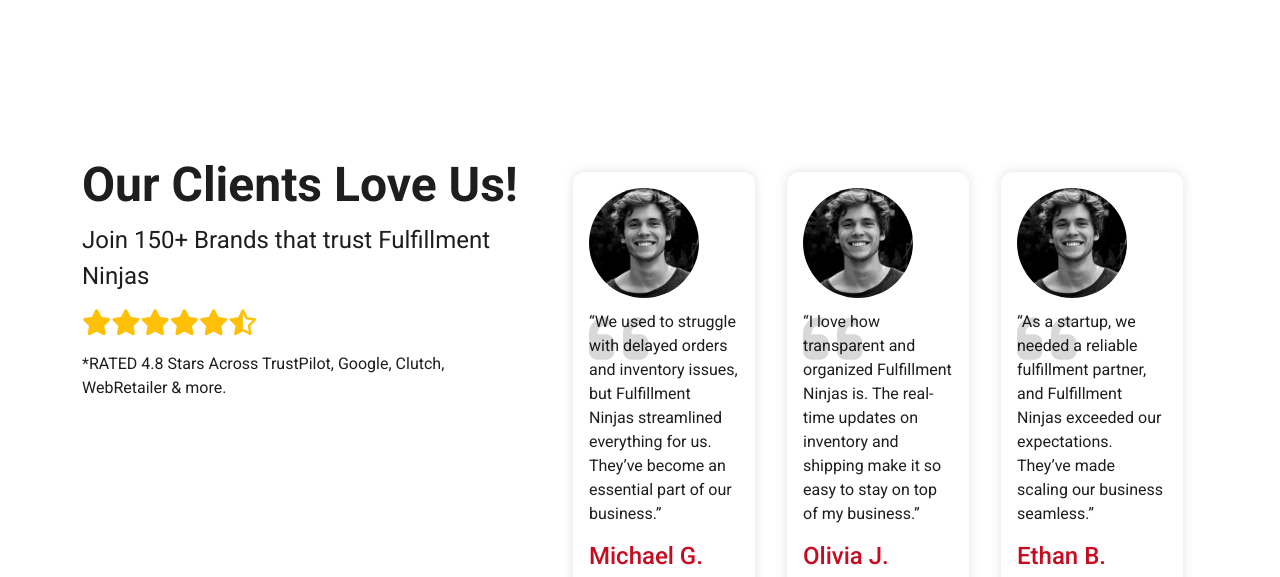
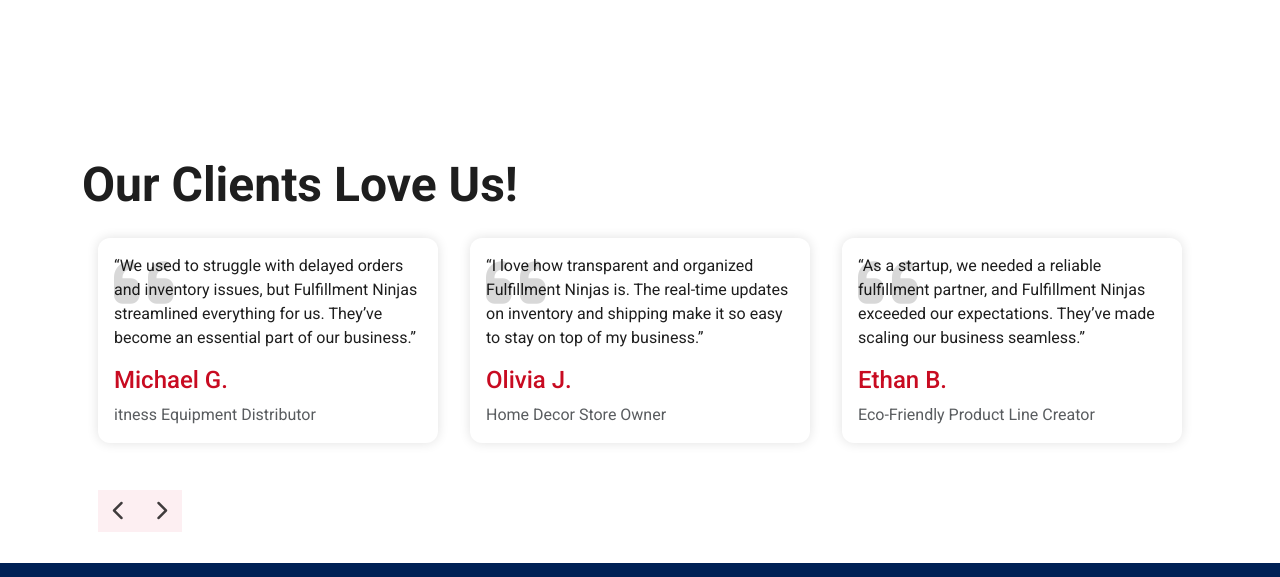
Before and after one commit to chetanrr/fulfillmentninjas.com, a PHP site: page / in a window 1280 px wide. Shown: the part 5923-6500 px from the top of the page. Run offline with PHP 8.4, Linux system fonts and the light colour scheme; some libraries are stand-ins or nearby versions.

Commit message:
Slider structure changed

```diff
--- a/index.php
+++ b/index.php
@@ -330,19 +330,13 @@ Ship Worldwide<!DOCTYPE html>
     <section>
       <div class="container">
         <div class="row">
-          <div class="col-12 col-lg-5">
+          <div class="col-12">
             <h2>Our Clients Love Us!</h2>
-            <p class="lead-sm">Join 150+ Brands that trust Fulfillment Ninjas</p>
-            <div class="text-warning mb-3" style="font-size:26px;">
-              <i class="fa-solid fa-star"></i><i class="fa-solid fa-star"></i><i class="fa-solid fa-star"></i><i class="fa-solid fa-star"></i><i class="fa-solid fa-star"></i><i class="fa-regular fa-star-half-stroke"></i>
-            </div>
-            <p>*RATED 4.8 Stars Across TrustPilot, Google, Clutch, WebRetailer & more.</p>
           </div>
-          <div class="col-12 col-lg-7">
+          <div class="col-12">
             <div class="testimonials">
               <div>
                 <aside>
-                  <img src="images/client1.png" alt="">
                   <p>“Fulfillment Ninjas completely transformed our order fulfillment process. Their speed and accuracy are unmatched, and our customers couldn’t be happier with the timely deliveries!”</p>
                   <h4 class="text-primary"> Emily R.</h4>
                   <div class="text-muted">Online Boutique Owner</div>
@@ -350,7 +344,6 @@ Ship Worldwide<!DOCTYPE html>
               </div>
               <div>
                 <aside>
-                  <img src="images/client1.png" alt="">
                   <p>“We’ve partnered with Fulfillment Ninjas for over a year, and their team has been incredible. They handle our inventory and shipping like true pros, saving us time and money.”</p>
                   <h4 class="text-primary">James P.</h4>
                   <div class="text-muted">Health & Wellness Brand Founder</div>
@@ -358,7 +351,6 @@ Ship Worldwide<!DOCTYPE html>
               </div>
               <div>
                 <aside>
-                  <img src="images/client1.png" alt="">
                   <p>“Switching to Fulfillment Ninjas was the best decision for our e-commerce business. Their state-of-the-art technology makes tracking and managing orders a breeze!”</p>
                   <h4 class="text-primary">Liam T.</h4>
                   <div class="text-muted">Tech Gadget Retailer</div>
@@ -366,7 +358,6 @@ Ship Worldwide<!DOCTYPE html>
               </div>
               <div>
                 <aside>
-                  <img src="images/client1.png" alt="">
                   <p>“We used to struggle with delayed orders and inventory issues, but Fulfillment Ninjas streamlined everything for us. They’ve become an essential part of our business.”</p>
                   <h4 class="text-primary">Michael G.</h4>
                   <div class="text-muted">itness Equipment Distributor</div>
@@ -374,7 +365,6 @@ Ship Worldwide<!DOCTYPE html>
               </div>
               <div>
                 <aside>
-                  <img src="images/client1.png" alt="">
                   <p>“I love how transparent and organized Fulfillment Ninjas is. The real-time updates on inventory and shipping make it so easy to stay on top of my business.”</p>
                   <h4 class="text-primary">Olivia J.</h4>
                   <div class="text-muted">Home Decor Store Owner</div>
@@ -382,7 +372,6 @@ Ship Worldwide<!DOCTYPE html>
               </div>
               <div>
                 <aside>
-                  <img src="images/client1.png" alt="">
                   <p>“As a startup, we needed a reliable fulfillment partner, and Fulfillment Ninjas exceeded our expectations. They’ve made scaling our business seamless.”</p>
                   <h4 class="text-primary">Ethan B.</h4>
                   <div class="text-muted">Eco-Friendly Product Line Creator</div>
```
